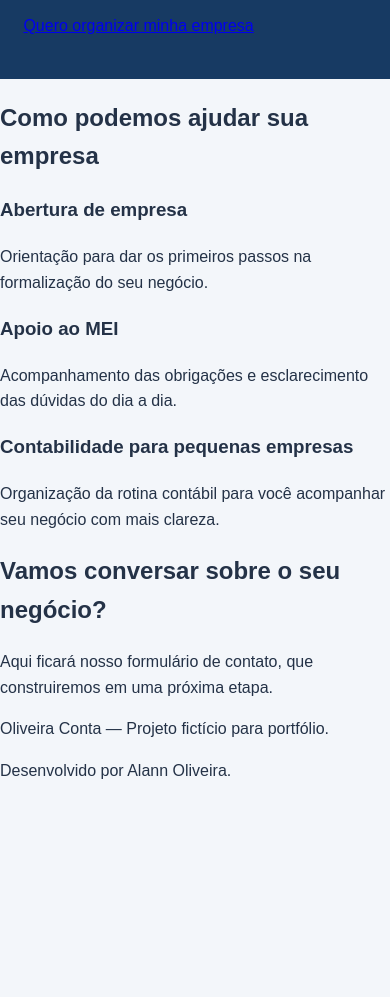
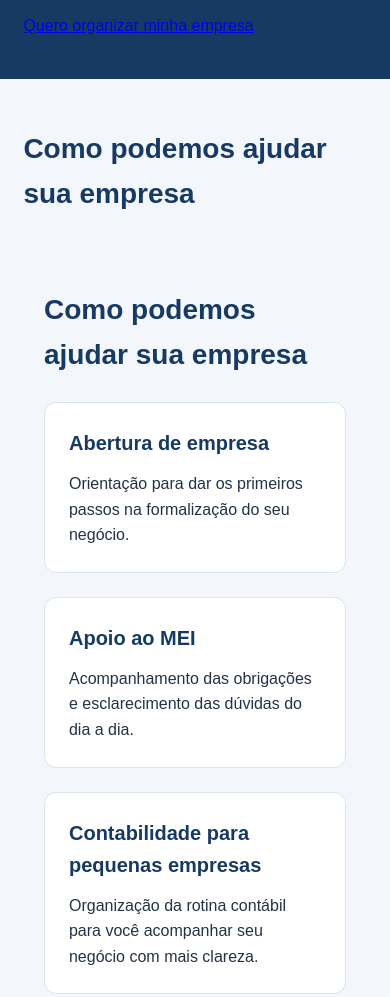
Before and after one commit to AlannCristian/oliveira-conta, a plain HTML site: page index.html in a window 390 px wide. Shown: the part 390-1387 px from the top of the page. Before the commit the page ends 1189 px from the top, so only its background shows below. Drawn offline with Linux system fonts and the light colour scheme.

Commit message:
Estiliza cartões de serviços com layout responsivo

```diff
--- a/index.html
+++ b/index.html
@@ -40,6 +40,10 @@
       <section id="servicos">
         <h2>Como podemos ajudar sua empresa</h2>
 
+        <section id="servicos">
+          <h2>Como podemos ajudar sua empresa</h2>
+
+          <div class="lista-servicos">
             <article>
               <h3>Abertura de empresa</h3>
               <p>
@@ -51,18 +55,20 @@
             <article>
               <h3>Apoio ao MEI</h3>
               <p>
-            Acompanhamento das obrigações e esclarecimento das dúvidas do dia a
-            dia.
+                Acompanhamento das obrigações e esclarecimento das dúvidas do
+                dia a dia.
               </p>
             </article>
 
             <article>
               <h3>Contabilidade para pequenas empresas</h3>
               <p>
-            Organização da rotina contábil para você acompanhar seu negócio com
-            mais clareza.
+                Organização da rotina contábil para você acompanhar seu negócio
+                com mais clareza.
               </p>
             </article>
+          </div>
+        </section>
       </section>
 
       <section id="contato">
--- a/style.css
+++ b/style.css
@@ -87,3 +87,45 @@ a:focus-visible {
 .hero .botao:focus-visible {
   outline-color: #e9be63;
 }
+/* Área de serviços. */
+#servicos {
+  padding: 48px 6%;
+}
+
+#servicos h2 {
+  margin: 0 0 24px;
+  color: #173a63;
+  font-size: 28px;
+}
+
+/* Organização dos cartões. */
+.lista-servicos {
+  display: grid;
+  grid-template-columns: repeat(3, minmax(0, 1fr));
+  gap: 24px;
+}
+
+/* Aparência de cada cartão. */
+.lista-servicos article {
+  padding: 24px;
+  background-color: #ffffff;
+  border: 1px solid #dce4ed;
+  border-radius: 12px;
+}
+
+.lista-servicos h3 {
+  margin: 0 0 12px;
+  color: #173a63;
+  font-size: 20px;
+}
+
+.lista-servicos p {
+  margin: 0;
+}
+
+/* Em telas menores, os cartões ficam um abaixo do outro. */
+@media (max-width: 800px) {
+  .lista-servicos {
+    grid-template-columns: 1fr;
+  }
+}
```
Lines whose indentation alone changed are shown as unchanged.
